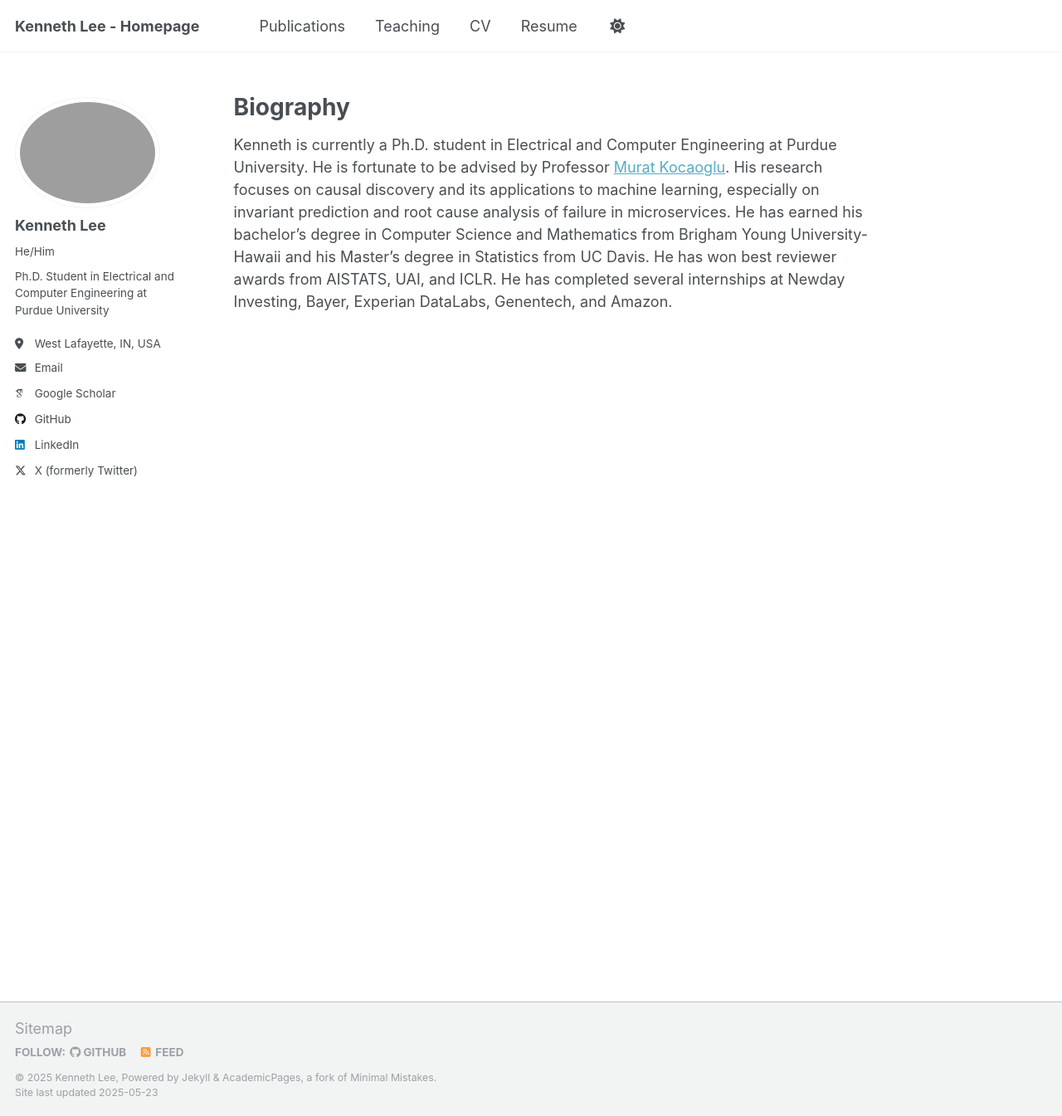
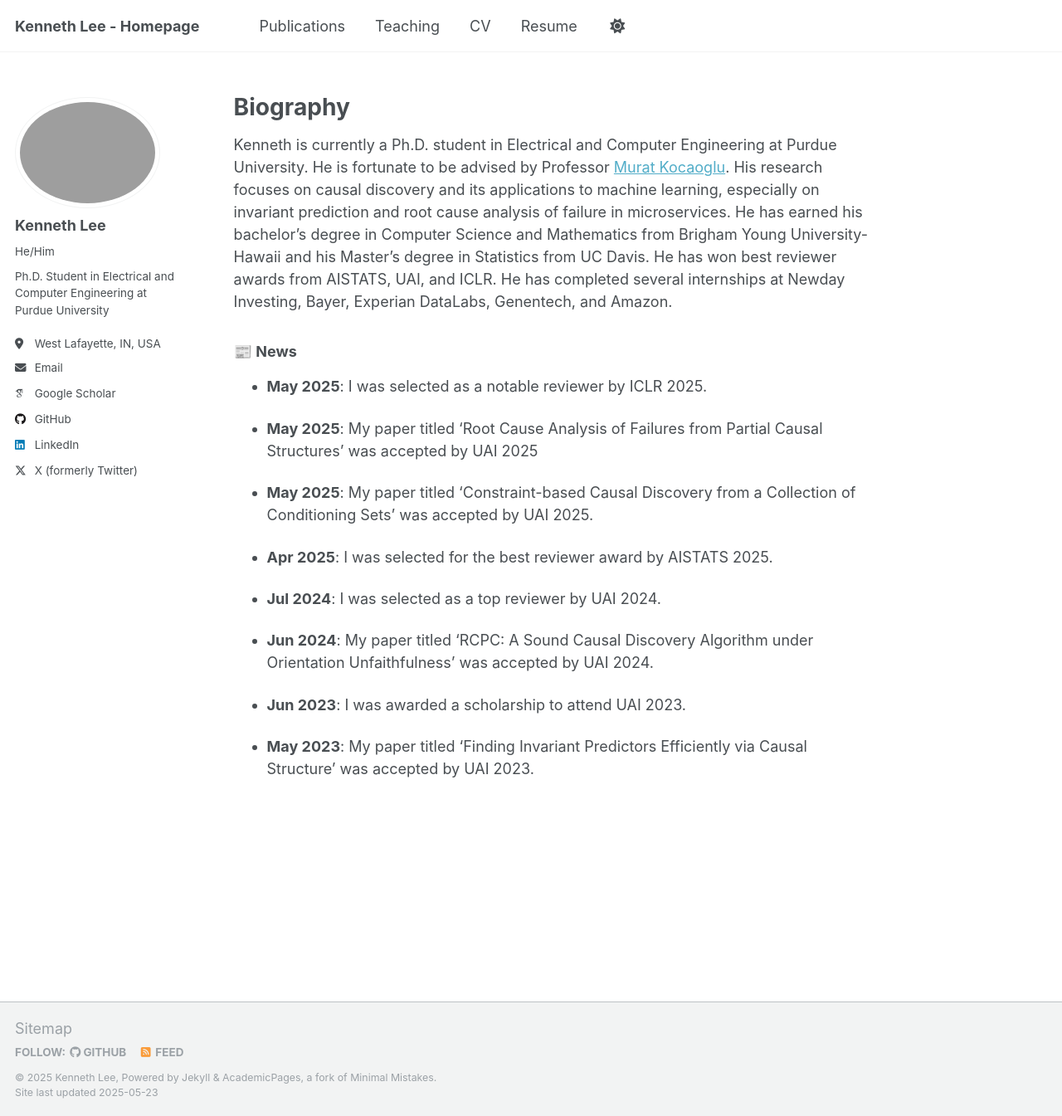
Before and after one commit to kenneth-lee-ch/kenneth-lee-ch.github.io, a Jekyll site: the page built from _pages/about.md, in a window 1280 px wide and 1345 px high. Shown: the whole window at 83% size. Built offline with Jekyll 4.4.1, drawn with Linux system fonts in a browser that asks for light colours; some web fonts are replaced.

Commit message:
update news

```diff
--- /dev/null
+++ b/_data/news.yml
@@ -0,0 +1,17 @@
+
+- date: 2025-05-19
+  description: "I was selected as a notable reviewer by ICLR 2025."
+- date: 2025-05-06
+  description: "My paper titled 'Root Cause Analysis of Failures from Partial Causal Structures' was accepted by UAI 2025"
+- date: 2025-05-06
+  description: "My paper titled 'Constraint-based Causal Discovery from a Collection of Conditioning Sets' was accepted by UAI 2025."
+- date: 2025-04-22
+  description: "I was selected for the best reviewer award by AISTATS 2025."
+- date: 2024-07-19
+  description: "I was selected as a top reviewer by UAI 2024."
+- date: 2024-06-18
+  description: "My paper titled 'RCPC: A Sound Causal Discovery Algorithm under Orientation Unfaithfulness' was accepted by UAI 2024."
+- date: 2023-06-17
+  description: "I was awarded a scholarship to attend UAI 2023."
+- date: 2023-05-05
+  description: "My paper titled 'Finding Invariant Predictors Efficiently via Causal Structure' was accepted by UAI 2023."
--- a/_pages/about.md
+++ b/_pages/about.md
@@ -11,3 +11,10 @@ Biography
 ======
 
 Kenneth is currently a Ph.D. student in Electrical and Computer Engineering at Purdue University. He is fortunate to be advised by Professor [Murat Kocaoglu](https://www.muratkocaoglu.com/). His research focuses on causal discovery and its applications to machine learning, especially on invariant prediction and root cause analysis of failure in microservices. He has earned his bachelor's degree in Computer Science and Mathematics from Brigham Young University-Hawaii and his Master's degree in Statistics from UC Davis. He has won best reviewer awards from AISTATS, UAI, and ICLR. He has completed several internships at Newday Investing, Bayer, Experian DataLabs, Genentech, and Amazon.
+
+
+### 📰 News
+
+{% for item in site.data.news %}
+- **{{ item.date | date: "%b %Y" }}**: {{ item.description }}
+{% endfor %}
```
Also changed, not shown: images/android-chrome-192x192.png, images/android-chrome-512x512.png, images/apple-touch-icon-180x180.png, images/favicon-16x16.png, images/favicon-32x32.png, images/favicon.ico, 1 other file.
